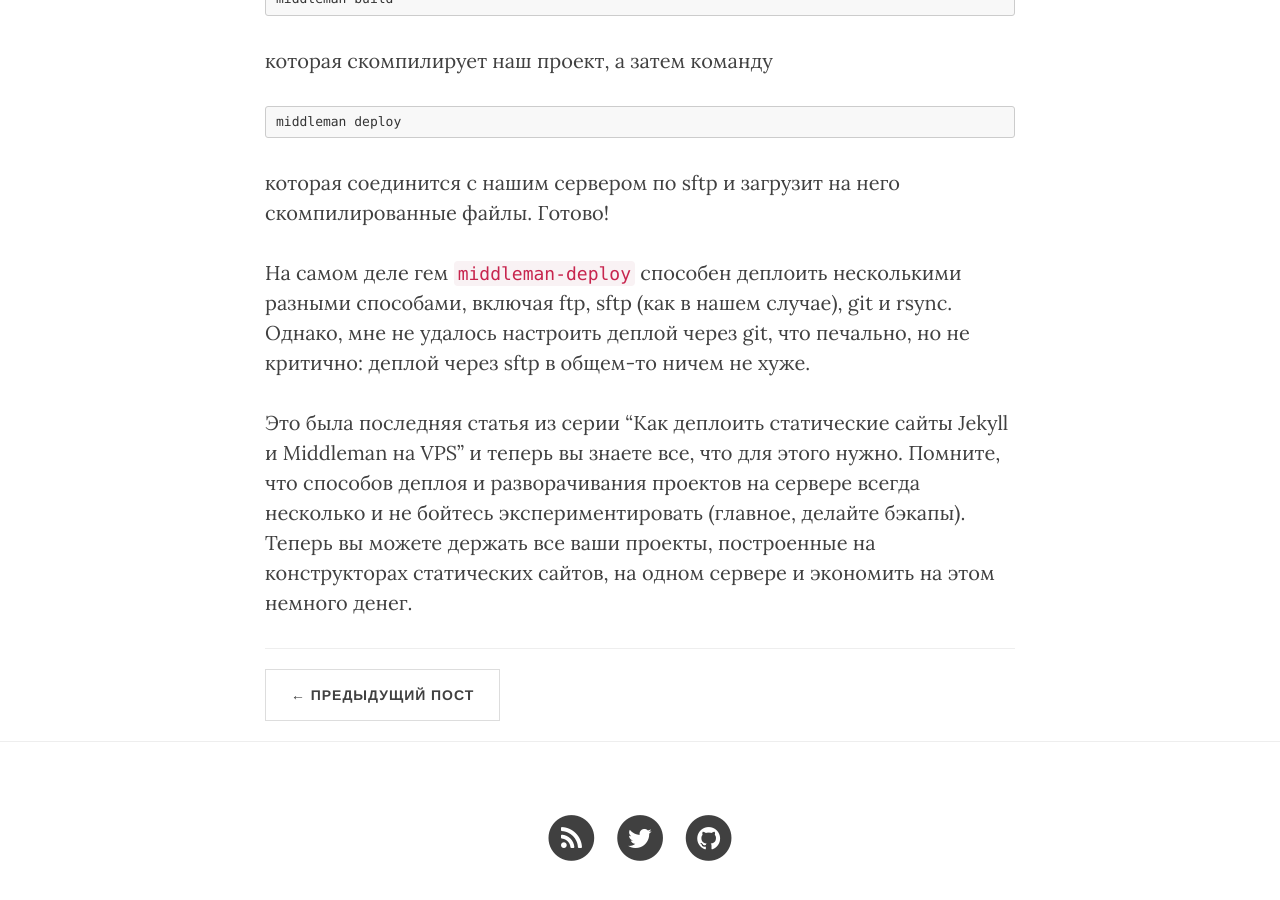
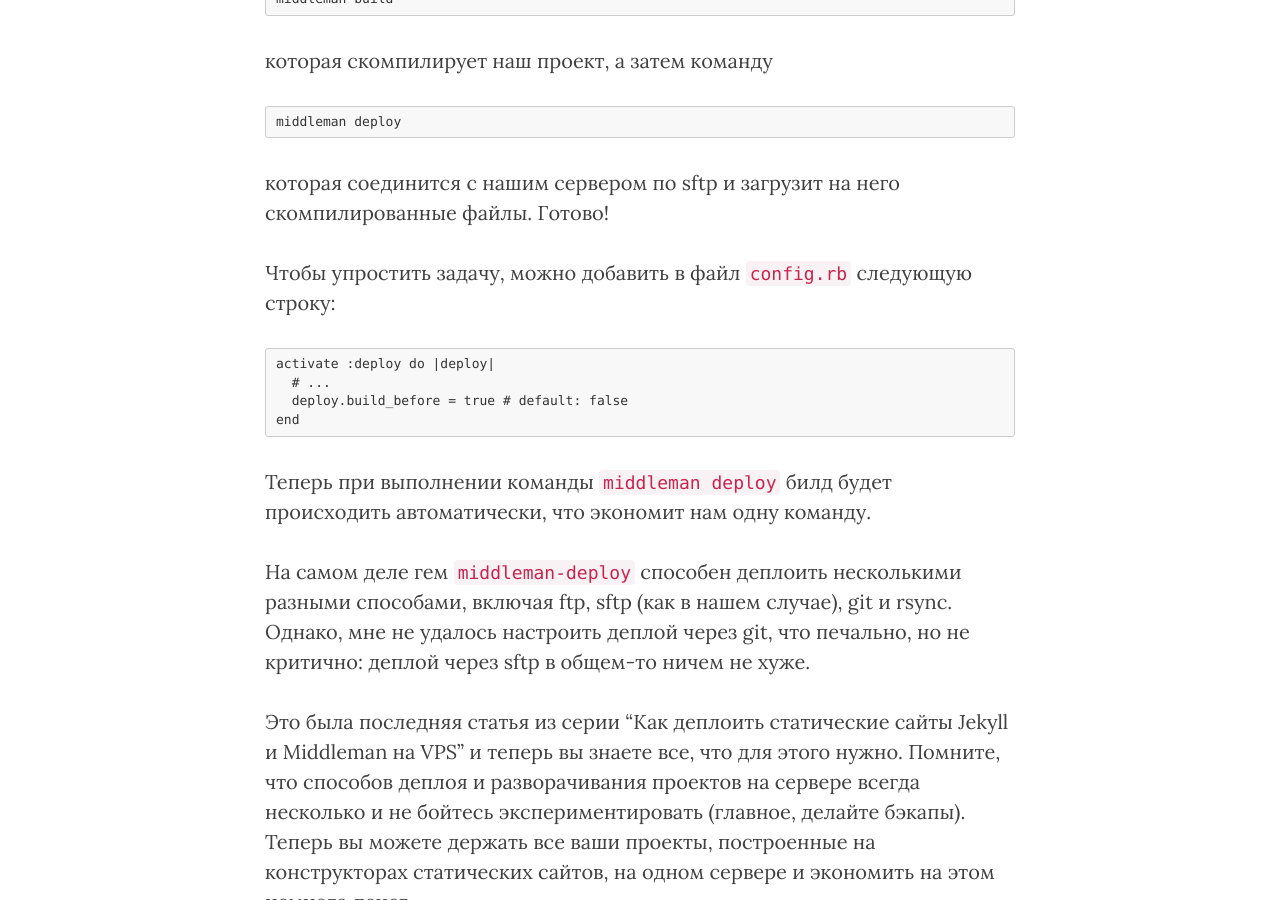
Before and after one commit to Freika/freika.github.io, a Jekyll site: the page built from _posts/2016-01-18-deploy-static-sites-to-vps-part-3.md, in a window 1280 px wide and 900 px high, scrolled down 2253 px. Built offline with Jekyll 4.4.1, drawn with Linux system fonts in a browser that asks for light colours; nearby versions of some CDN libraries; Markdown is read by kramdown in place of the engine named in the settings; comment, search, counter and statistics services are not loaded.

Commit message:
Add build_before

````diff
--- a/_posts/2016-01-18-deploy-static-sites-to-vps-part-3.md
+++ b/_posts/2016-01-18-deploy-static-sites-to-vps-part-3.md
@@ -69,6 +69,17 @@
 
 которая соединится с нашим сервером по sftp и загрузит на него скомпилированные файлы. Готово!
 
+Чтобы упростить задачу, можно добавить в файл `config.rb` следующую строку:
+
+```
+activate :deploy do |deploy|
+  # ...
+  deploy.build_before = true # default: false
+end
+```
+
+Теперь при выполнении команды `middleman deploy` билд будет происходить автоматически, что экономит нам одну команду.
+
 На самом деле гем `middleman-deploy` способен деплоить несколькими разными способами, включая ftp, sftp (как в нашем случае), git и rsync. Однако, мне не удалось настроить деплой через git, что печально, но не критично: деплой через sftp в общем-то ничем не хуже.
 
 Это была последняя статья из серии "Как деплоить статические сайты Jekyll и Middleman на VPS" и теперь вы знаете все, что для этого нужно. Помните, что способов деплоя и разворачивания проектов на сервере всегда несколько и не бойтесь экспериментировать (главное, делайте бэкапы). Теперь вы можете держать все ваши проекты, построенные на конструкторах статических сайтов, на одном сервере и экономить на этом немного денег.
````
